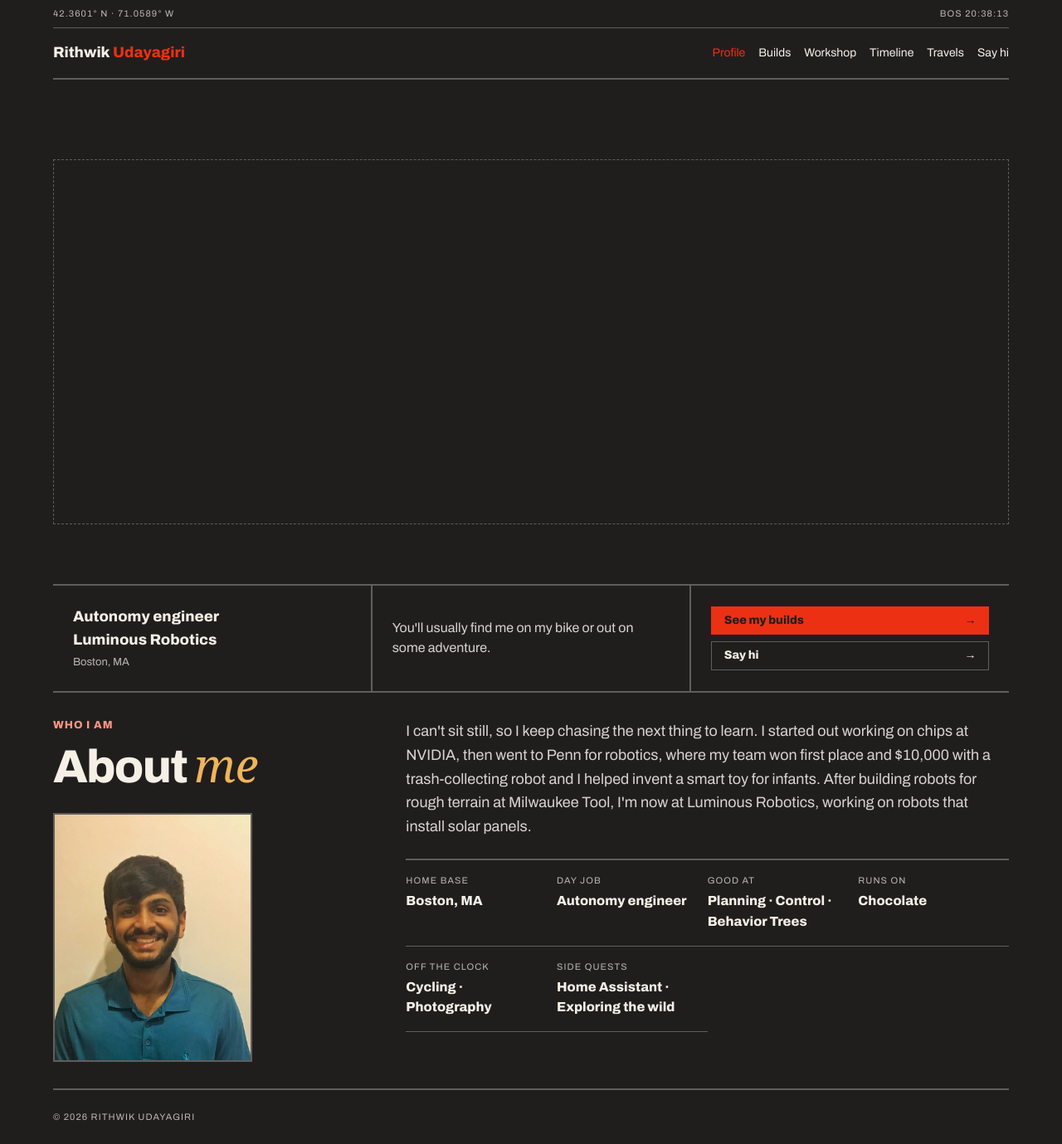
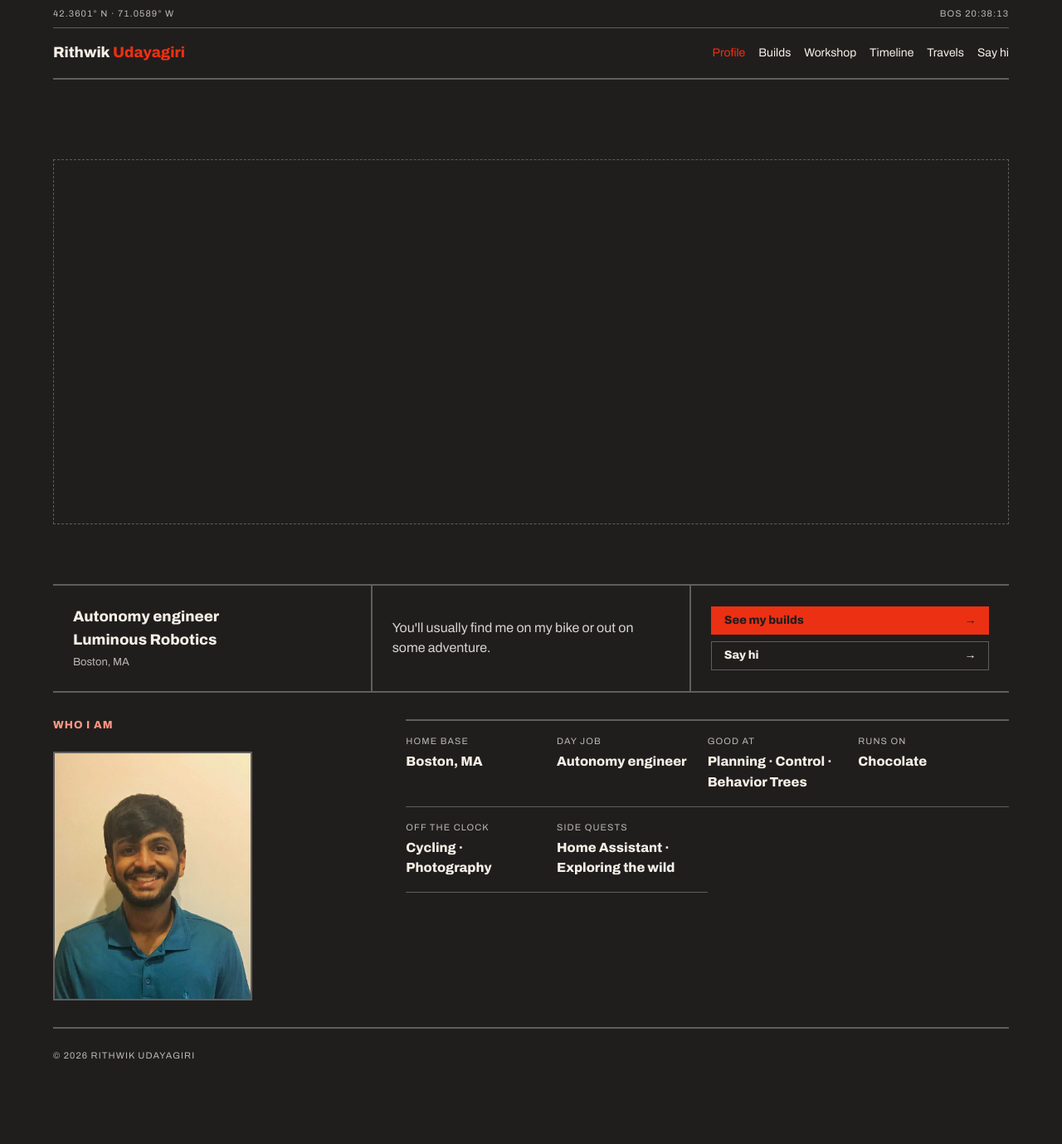
Before and after one commit to RithwikU/rithwiku.github.io, a Jekyll site: the page built from _pages/about.md, in a window 1280 px wide and 1379 px high. Shown: the whole window at 83% size. Built offline with Jekyll 4.4.1, drawn with Linux system fonts in a browser that asks for light colours; some web fonts are replaced.

Commit message:
Remove the About heading and bio paragraph from the home page
Co-Authored-By: Claude Opus 5.5 <noreply@anthropic.com>

```diff
--- a/_data/profile.yml
+++ b/_data/profile.yml
@@ -4,7 +4,6 @@ location: Boston, MA
 role: Autonomy engineer
 company: Luminous Robotics
 intro: You'll usually find me on my bike or out on some adventure.
-bio: I can't sit still, so I keep chasing the next thing to learn. I started out working on chips at NVIDIA, then went to Penn for robotics, where my team won first place and $10,000 with a trash-collecting robot and I helped invent a smart toy for infants. After building robots for rough terrain at Milwaukee Tool, I'm now at Luminous Robotics, working on robots that install solar panels.
 portrait: assets/img/UdayagiriRithwik.jpeg
 
 # "About" stats grid
--- a/_pages/about.md
+++ b/_pages/about.md
@@ -20,14 +20,12 @@ permalink: /
   </div>
 </section>
 
-<section class="split section section-ruled" aria-labelledby="about-title">
+<section class="split section section-ruled" aria-label="About">
   <div>
     <h6 class="eyebrow">Who I am</h6>
-    <h2 class="display" id="about-title">About <em>me</em></h2>
     <div class="about-portrait"><img src="{{ p.portrait | relative_url }}" alt="{{ p.name }}"></div>
   </div>
   <div class="about-body">
-    <p>{{ p.bio }}</p>
     <dl class="stats">
       {%- for s in p.stats %}
       <div><dt class="meta">{{ s.key }}</dt><dd>{{ s.value }}</dd></div>
--- a/assets/css/modernist.scss
+++ b/assets/css/modernist.scss
@@ -181,7 +181,6 @@ h1 em, h2 em { font-family: var(--font-serif); font-style: italic; font-weight:
 }
 .about-portrait img { width: 100%; height: 100%; object-fit: cover; object-position: center 20%; }
 .about-body { display: flex; flex-direction: column; gap: var(--space-6); }
-.about-body > p { font-size: 18px; line-height: 1.6; margin: 0; max-width: 720px; color: var(--color-neutral-300); text-wrap: pretty; }
 .stats {
   display: grid; grid-template-columns: repeat(auto-fit, minmax(min(100%, 180px), 1fr));
   border-top: 2px solid var(--color-divider); margin: 0;
```
